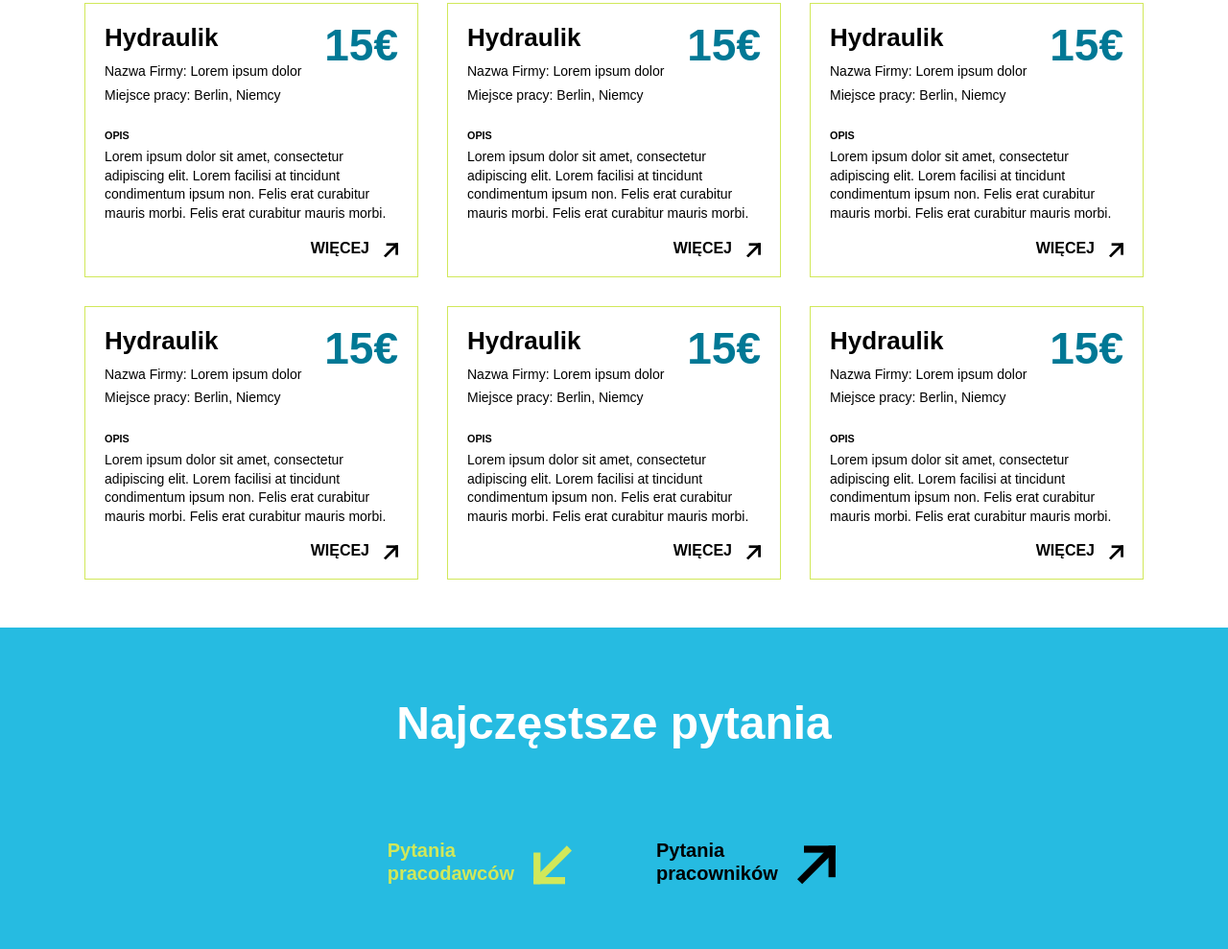
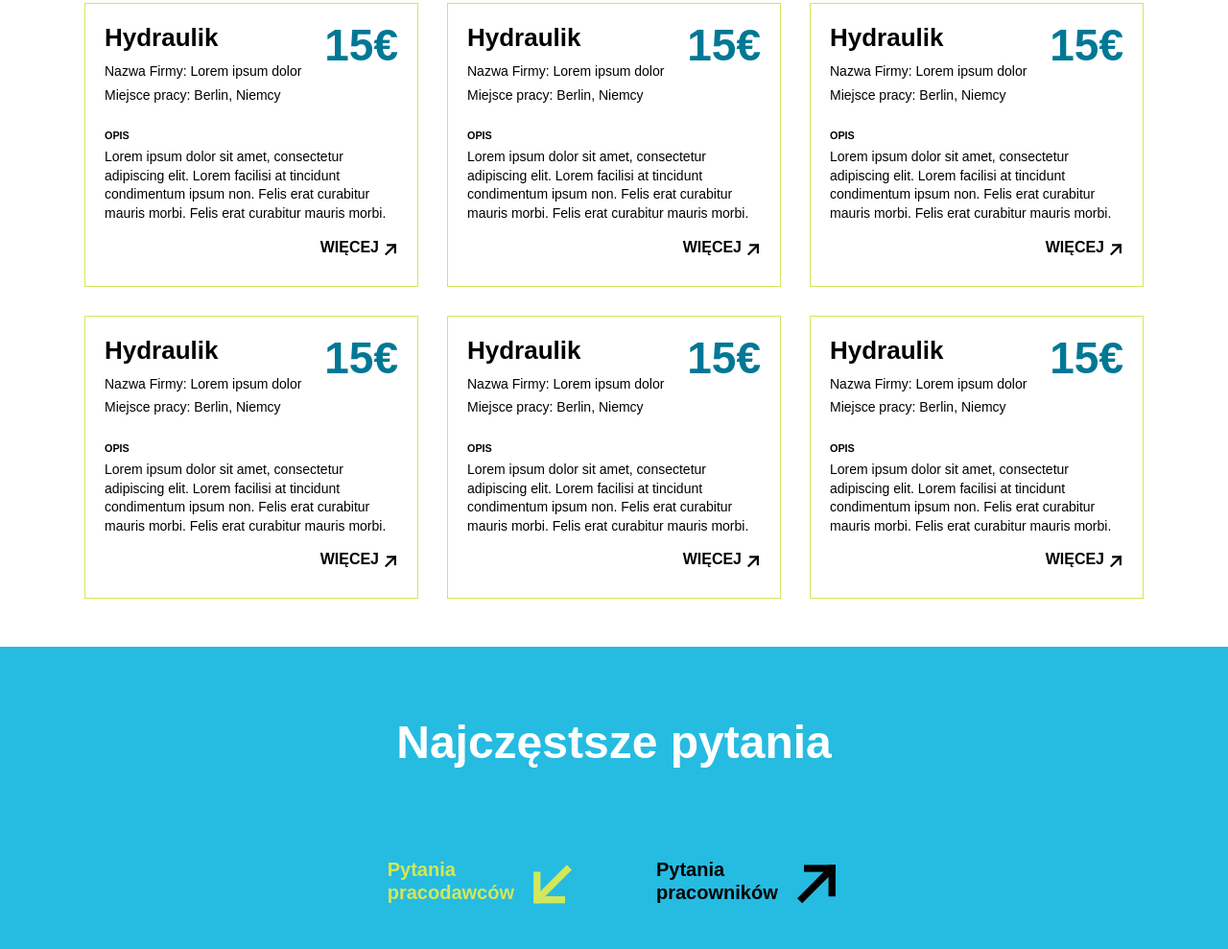
Before and after one commit to igachmielarczyk/jwg-site, a plain HTML site: page index.html in a window 1280 px wide. Shown: the part 1021-2010 px from the top of the page at 96% size. Drawn offline with Linux system fonts and the light colour scheme; a web font is replaced by a local one.

Commit message:
btn change

```diff
--- a/js/main.js
+++ b/js/main.js
@@ -28,7 +28,6 @@ class Accordion {
     if (!clickedContainer.classList.contains("active")) {
       this.closePanels(group);
     }
-
     clickedContainer.classList.toggle("active");
     const panel = clickedContainer.querySelector('.accordion-container__panel');
     panel.classList.toggle("active");
--- a/scss/main.scss
+++ b/scss/main.scss
@@ -162,32 +162,34 @@ p {
 .more-arrow {
   display: block;
   width: 100%;
-  height: 30px;
+  height: 40px;
   position: relative;
   margin-top: auto;
   &::before {
     content: "WIĘCEJ";
     position: absolute;
-    bottom: 0;
+    top: 50%;
     right: 0;
     text-transform: uppercase;
     font-weight: 700;
     font-size: 1rem;
-    padding-right: 30px;
+    padding-right: 20px;
+    transform: translateY(-50%);
   }
   &::after {
     content: "";
     position: absolute;
     background-color: $black;
-    width: 15px;
-    height: 15px;
+    width: 12px;
+    height: 12px;
     transition: all 0.3s ease-in-out;
-    bottom: 0;
-    right: 0;
+    top: 55%;
+    right: 2px;
     -webkit-mask-size: cover;
     mask-size: cover;
     -webkit-mask-image: url("../images/arrow-more.svg");
     mask-image: url("../images/arrow-more.svg");
+    transform: translateY(-50%);
   }
 }
 
@@ -757,8 +759,13 @@ p {
     padding: 36px 42px;
   }
   .more-arrow {
-    &__text {
+    &::before {
+      padding-right: 30px;
       font-size: 1.375rem;
+    }
+    &::after {
+      width: 15px;
+      height: 15px;
     }
   }
   .accordion-item {
```
Also changed, not shown: css/main.css, 1 other file.
